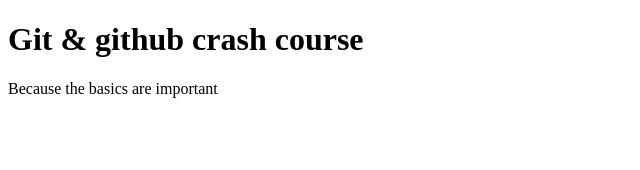
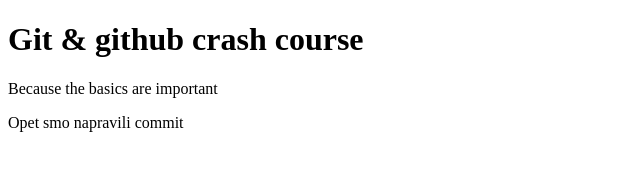
Before and after one commit to ajdinsofic/github-vjezba, a plain HTML site: page index.html in a window 1280 px wide. Shown: the whole page, without its empty margins (0-640 px from the left). Drawn offline with Linux system fonts and the light colour scheme.

```diff
--- a/index.html
+++ b/index.html
@@ -8,5 +8,6 @@
   <body>
     <h1>Git & github crash course</h1>
     <p>Because the basics are important</p>
+    <p>Opet smo napravili commit</p>
   </body>
 </html>
--- /dev/null
+++ b/style.css
@@ -0,0 +1,3 @@
+p {
+  color: black;
+}
```
Also changed, not shown: logo.png (added), 1 other file.
